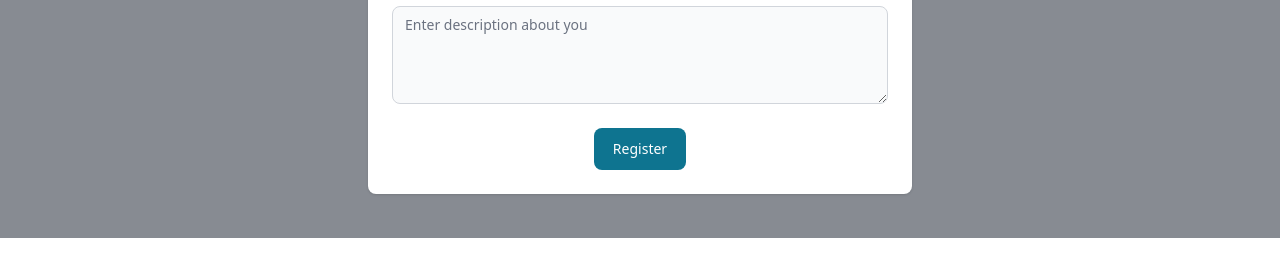
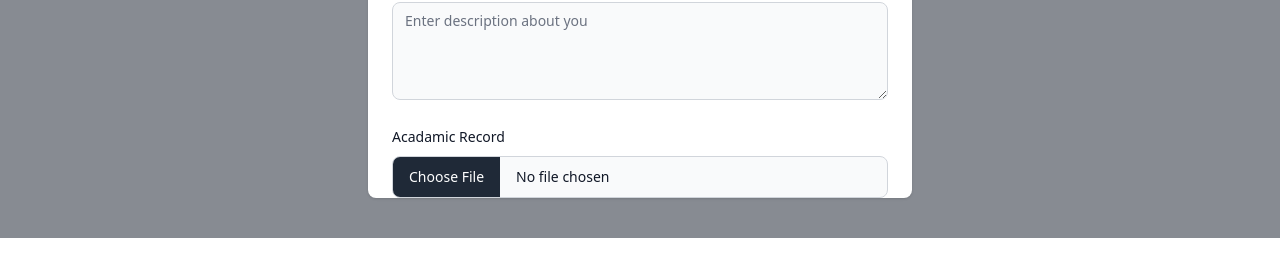
Before and after one commit to Kaleab41/Helpp, a React (Vite) app in the folder client/: page / in a window 1280 px wide. Both pictures are taken after a click on the button "Register". Shown: the part 562-838 px from the top of the page. Built offline with nearby package versions, Linux system fonts and the light colour scheme.

Commit message:
Add file input

```diff
--- a/client/src/components/auth/Register.tsx
+++ b/client/src/components/auth/Register.tsx
@@ -1,9 +1,10 @@
-import { Button, Label, Modal, TextInput } from "flowbite-react"
+import { Button, Modal } from "flowbite-react"
 import { useState } from "react"
 import { IRegistrationStudent } from "../../api/types/student.type.ts"
 import Input from "../form/Input.tsx"
 import Select from "../form/Select.tsx"
 import Textarea from "../form/Textarea.tsx"
+import FileInput from "../form/FileInput.tsx"
 
 type SingupProp = {
   openRegisterModal: boolean
@@ -19,7 +20,7 @@ export default function Register({ openRegisterModal, SetRegisterModal }: Singup
   const [guardianPhone, SetGuardianPhone] = useState<IRegistrationStudent["guardianPhone"]>("")
   const [aboutYou, SetAboutYou] = useState<IRegistrationStudent["aboutYou"]>("")
   const [department, SetDepartment] = useState<IRegistrationStudent["department"]>("")
-  const [academicRecord, SetAcademicRecord] = useState<IRegistrationStudent["academicRecord"]>("")
+  const [academicRecord, SetAcademicRecord] = useState<IRegistrationStudent["academicRecord"]>(null)
 
   function onCloseModal() {
     SetRegisterModal(false)
@@ -31,7 +32,7 @@ export default function Register({ openRegisterModal, SetRegisterModal }: Singup
     SetGuardianPhone("")
     SetAboutYou("")
     SetDepartment("")
-    SetAcademicRecord("")
+    SetAcademicRecord(null)
   }
 
   const HanldeRegister = async () => {
@@ -106,7 +107,11 @@ export default function Register({ openRegisterModal, SetRegisterModal }: Singup
               SetValue={SetAboutYou}
               value={aboutYou}
             />
-            {/* Input for academic record */}
+            <FileInput
+              name="Acadamic Record"
+              SetValue={SetAcademicRecord}
+              helperText="Upload your acadamic recored "
+            />
             {/* Form Action */}
             <div className="flex justify-center">
               <Button onClick={HanldeRegister}>Register</Button>
--- /dev/null
+++ b/client/src/components/form/FileInput.tsx
@@ -0,0 +1,32 @@
+import { Label, FileInput as FileInput_ } from "flowbite-react"
+
+type FileInputProp = {
+  name: string
+  helperText: string
+  SetValue: (value: File | null) => void
+}
+
+export default function FileInput({ name, helperText, SetValue }: FileInputProp) {
+  return (
+    <div id="fileUpload" className="w-full">
+      <div className="mb-2 block">
+        <Label htmlFor={name} value={name} />
+      </div>
+      <FileInput_
+        required
+        onChange={(event) => {
+          {
+            const files = event.currentTarget.files
+            if (files && files.length > 0) {
+              SetValue(files[0])
+            } else {
+              SetValue(null)
+            }
+          }
+        }}
+        id={name}
+        helperText={helperText}
+      />
+    </div>
+  )
+}
```
